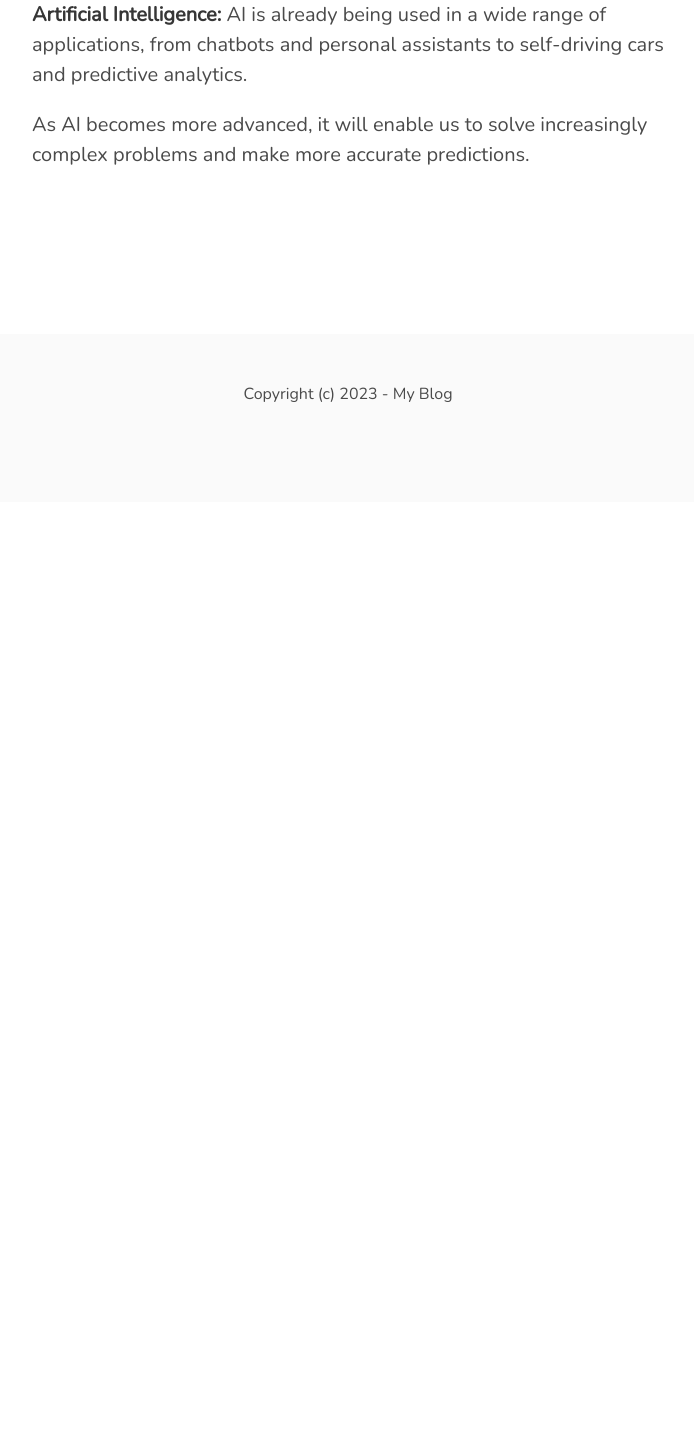
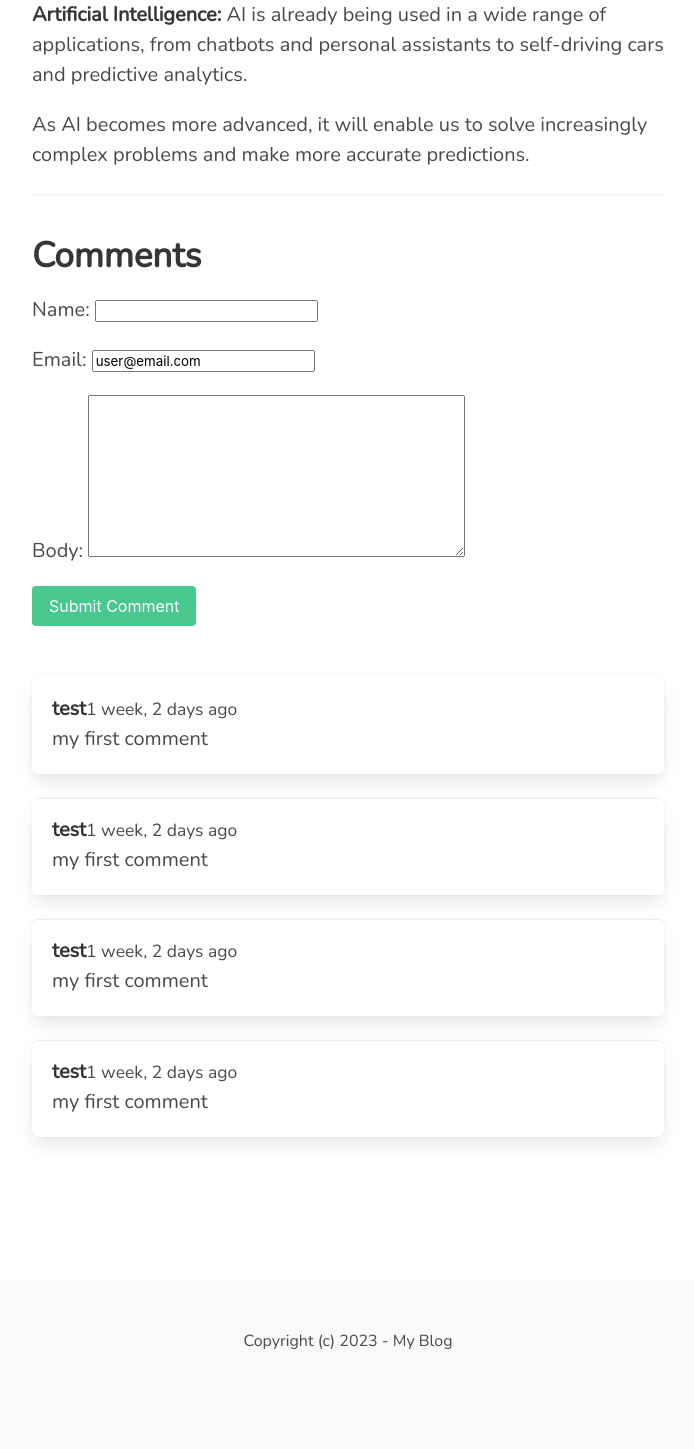
Before and after one commit to harmardir/blog-app-2, a Django app: template blog/templates/blog/detail.html in a window 1280 px wide. Shown: the part 1095-2544 px from the top of the page, without its empty margins (292-986 px from the left). Before the commit the page ends 1497 px from the top, so only its background shows below. Run offline with Django 4.2, Linux system fonts and the light colour scheme; the template is opened without the code that fills it: values that come from a table or form of the project are taken from there, others are empty; data comes from the database, SQL or seed files in the repository; both versions use the stored data as it was after the commit; some libraries are stand-ins or nearby versions.

Commit message:
adding the comments model

```diff
--- /dev/null
+++ b/blog/forms.py
@@ -0,0 +1,8 @@
+from django import forms
+from .models import Comment
+
+
+class CommentForm(forms.ModelForm):
+    class Meta:
+        model = Comment
+        fields = ('name','email','body')
--- a/blog/models.py
+++ b/blog/models.py
@@ -12,5 +12,12 @@ class Post(models.Model):
     body = RichTextUploadingField() # CKEditor Rich Text Field
     created_at = models.DateTimeField(auto_now_add=True)
 
+class Comment(models.Model):
+    post = models.ForeignKey(Post , related_name='comments',on_delete=models.CASCADE)
+    name = models.CharField(max_length=255)
+    email = models.EmailField(default="user@email.com")
+    body = models.TextField()
+    created_at = models.DateTimeField(auto_now_add=True)
+
 class Meta:
     ordering = ('-created_at',)
--- a/blog/templates/blog/detail.html
+++ b/blog/templates/blog/detail.html
@@ -15,6 +15,26 @@
                         <h1 class="title">{{ post.title }}</h1>
                         <p><strong>{{ post.intro }}</strong></p>
                         <p>{{ post.body|safe }}</p>
+                        <hr>
+                        <h2 class="subtit is-4">Comments</h2>
+                        <form method="post" class="mb-6">
+                            {% csrf_token %}
+                            {{ form.as_p }}
+                            <div class="field">
+                                <div class="control">
+                                    <button class="button is-success">Submit Comment</button>
+                                </div>
+                            </div>
+                        </form>
+
+                        {% for comment in post.comments.all %}
+                        <article class="media box">
+                            <div class="media-content">
+                                <strong>{{ comment.name }}</strong><small>{{ comment.created_at | timesince }} ago</small><br>{{ comment.body }}
+                            </div>
+
+                        </article>
+                        {% endfor %}
 
                     </div>
                   </div>
```
Also changed, not shown: blog/views.py (+24 -2 lines), README.md, blog/migrations/0003_comment.py (added), blog/migrations/0004_comment_email.py (added), db.sqlite3.
